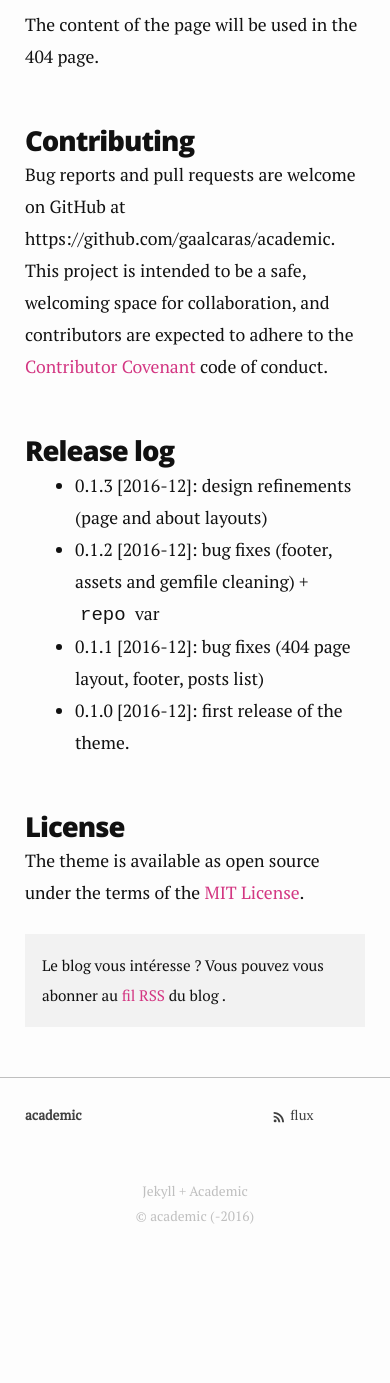
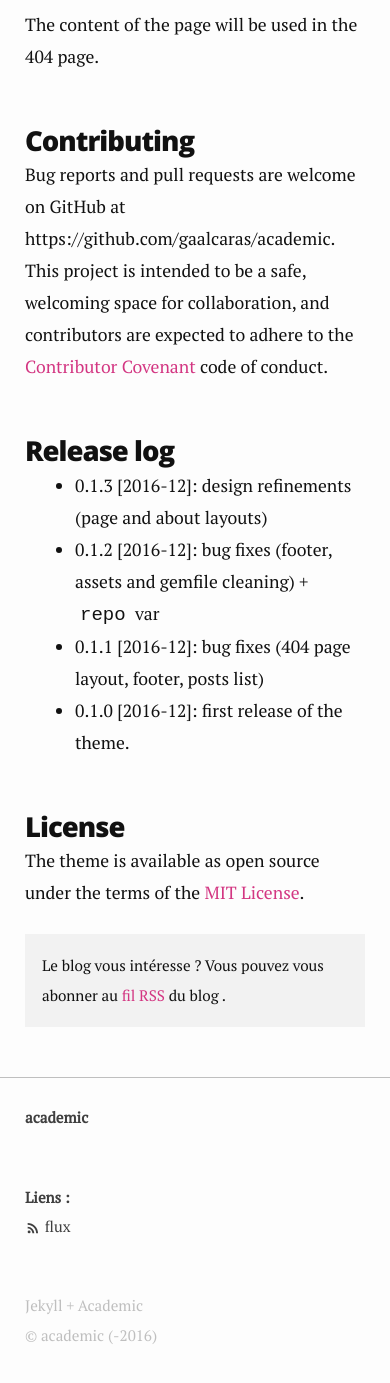
Before and after one commit to gaalcaras/academic, a Jekyll site: the page built from README.md, in a window 390 px wide and 1400 px high, scrolled down 10606 px. Shown: the top 1383 px of the window. Built offline with Jekyll 4.4.1, drawn with Linux system fonts in a browser that asks for light colours; our own code applies the rules of GitHub Pages for plain Markdown files; before the commit the page ends 11886 px from its top, so only the background shows below that.

Commit message:
Improve responsive layout in footer

```diff
--- a/_includes/contactlist.html
+++ b/_includes/contactlist.html
@@ -1,3 +1,4 @@
+<span class="contact-list-title">Liens :</span>
 <ul class="contact-list {{ include.class }}">
   <li>
     {% include icon-rss.html %}
--- a/_includes/nav_menu.html
+++ b/_includes/nav_menu.html
@@ -1,3 +1,4 @@
+<span class="nav-list-title">Menu :</span>
 <ul class="nav-list {{ include.class }}">
 {% for link in site.nav_ext_links %}
   {% if link.url and link.name %}
--- a/_sass/academic/_layout.scss
+++ b/_sass/academic/_layout.scss
@@ -72,6 +72,11 @@
   .menu-icon {
     display: none;
   }
+
+  .nav-list-title {
+    display: none;
+  }
+
 
   .nav-list {
     list-style: none;
@@ -213,6 +218,11 @@
     }
   }
 
+  .nav-list-title,
+  .contact-list-title {
+    display: none;
+  }
+
   .contact-list {
     a .username:hover {
       text-decoration: underline;
@@ -236,6 +246,50 @@
       text-transform: uppercase;
     }
 
+  }
+
+}
+
+@include media-query($on-laptop) {
+  .site-footer {
+    @include size(small);
+  }
+}
+
+@include media-query($on-palm) {
+  .site-footer {
+    .footer-col-1,
+    .footer-col-2 {
+      width:100%;
+      float: none;
+    }
+
+    .nav-list-title,
+    .contact-list-title {
+      display: inline;
+      font-weight: bold;
+    }
+
+    .nav-list {
+      margin-top: 0;
+    }
+
+    .contact-list {
+      text-align: left;
+      margin-top: 0;
+
+      li {
+        display: block;
+      }
+
+      .username {
+        display: inline;
+      }
+    }
+
+    .bottom {
+      text-align: left;
+    }
   }
 
 }
```
